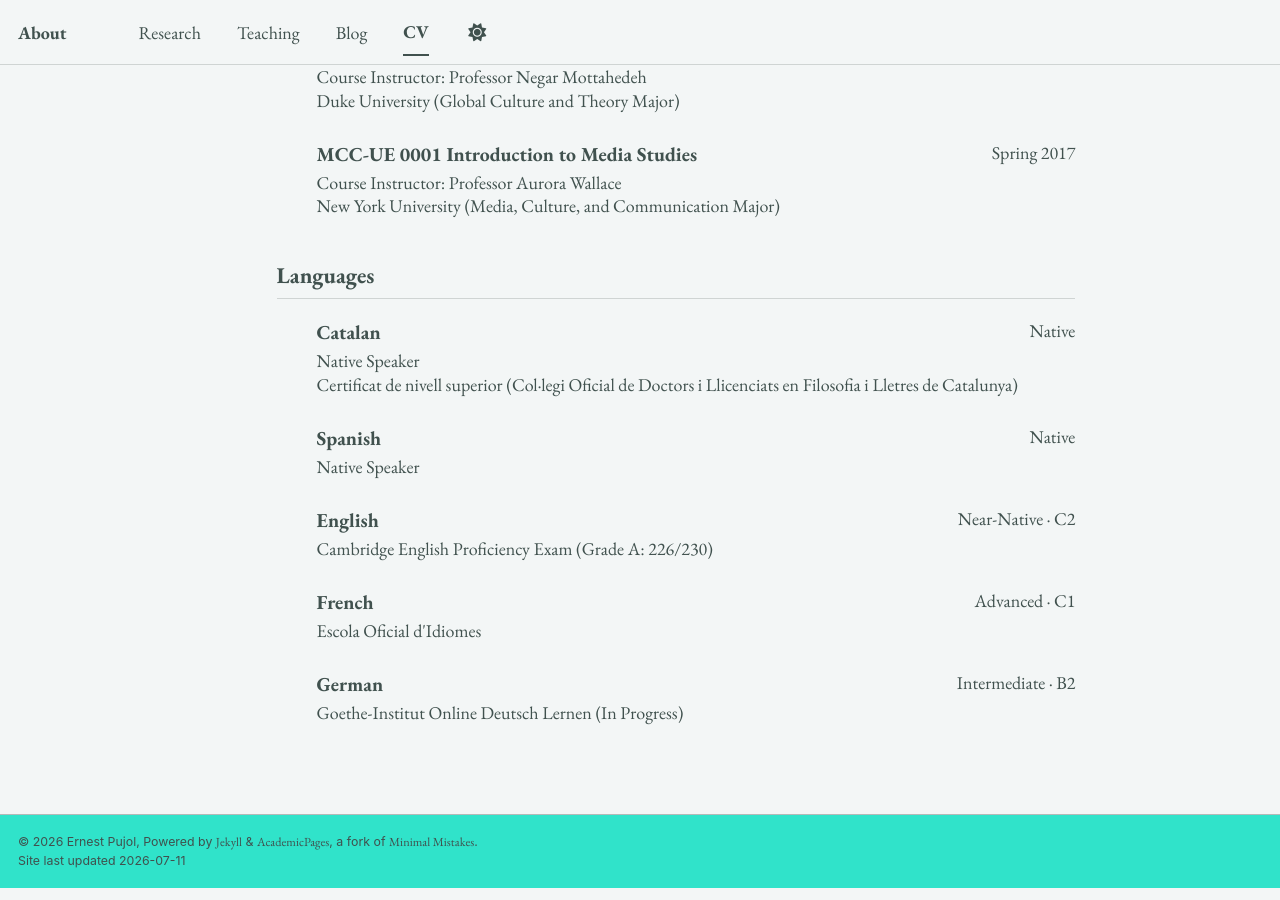
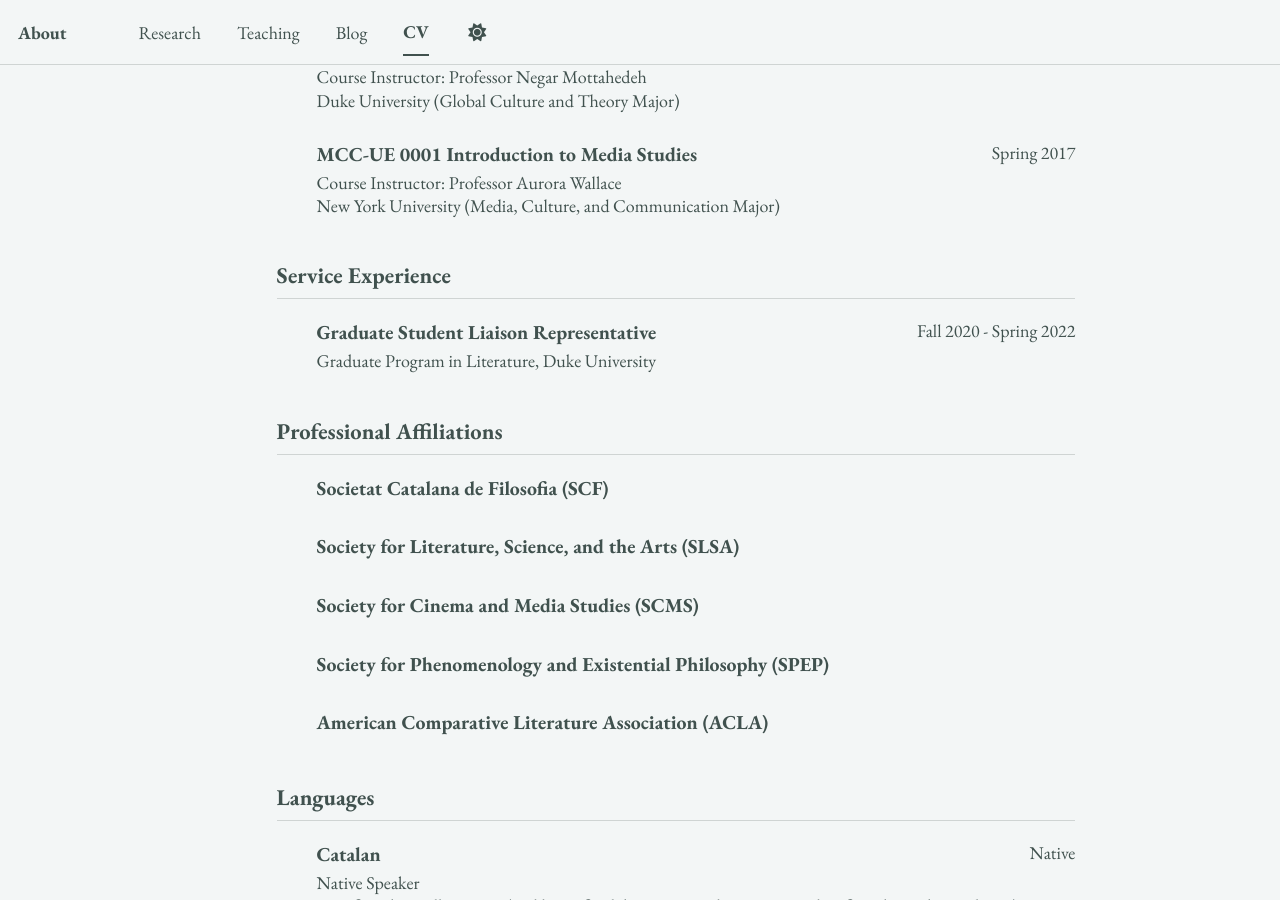
Before and after one commit to epujol90/epujol90.github.io, a Jekyll site: the page built from _pages/cv-json.md, in a window 1280 px wide and 900 px high, scrolled down 6757 px. Built offline with Jekyll 4.4.1, drawn with Linux system fonts in a browser that asks for light colours; a script bundle is joined from its source files by our own code; library files that are not in the unit come from our copies.

Commit message:
Update cv.json

```diff
--- a/_data/cv.json
+++ b/_data/cv.json
@@ -401,6 +401,30 @@
       "category": "Teaching Assistant"
     }
   ],
+  "service": [
+      {
+        "organization": "Graduate Program in Literature, Duke University",
+        "role": "Graduate Student Liaison Representative",
+        "date": "Fall 2020 - Spring 2022"
+      }
+    ],
+    "affiliations": [
+      {
+        "organization": "Societat Catalana de Filosofia (SCF)"
+      },
+      {
+        "organization": "Society for Literature, Science, and the Arts (SLSA)"
+      },
+      {
+        "organization": "Society for Cinema and Media Studies (SCMS)"
+      },
+      {
+        "organization": "Society for Phenomenology and Existential Philosophy (SPEP)"
+      },
+      {
+        "organization": "American Comparative Literature Association (ACLA)"
+      }
+    ],
   "languages": [
     {
       "language": "Catalan",
```
